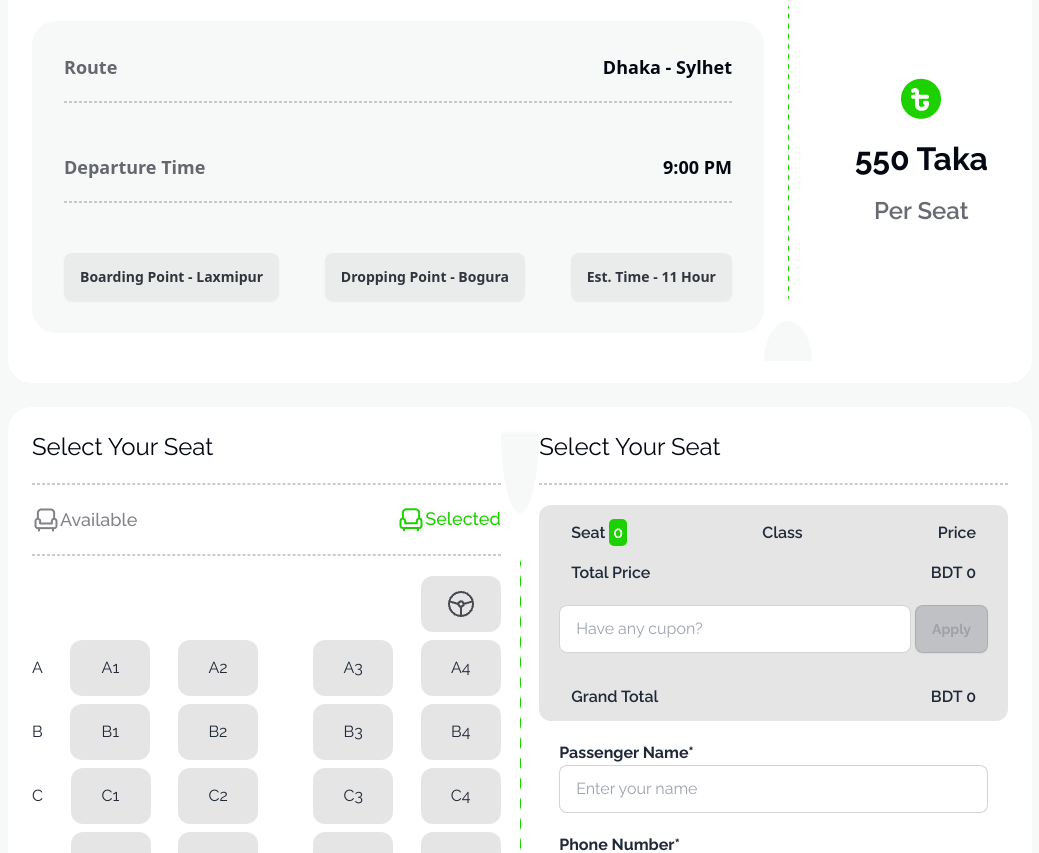
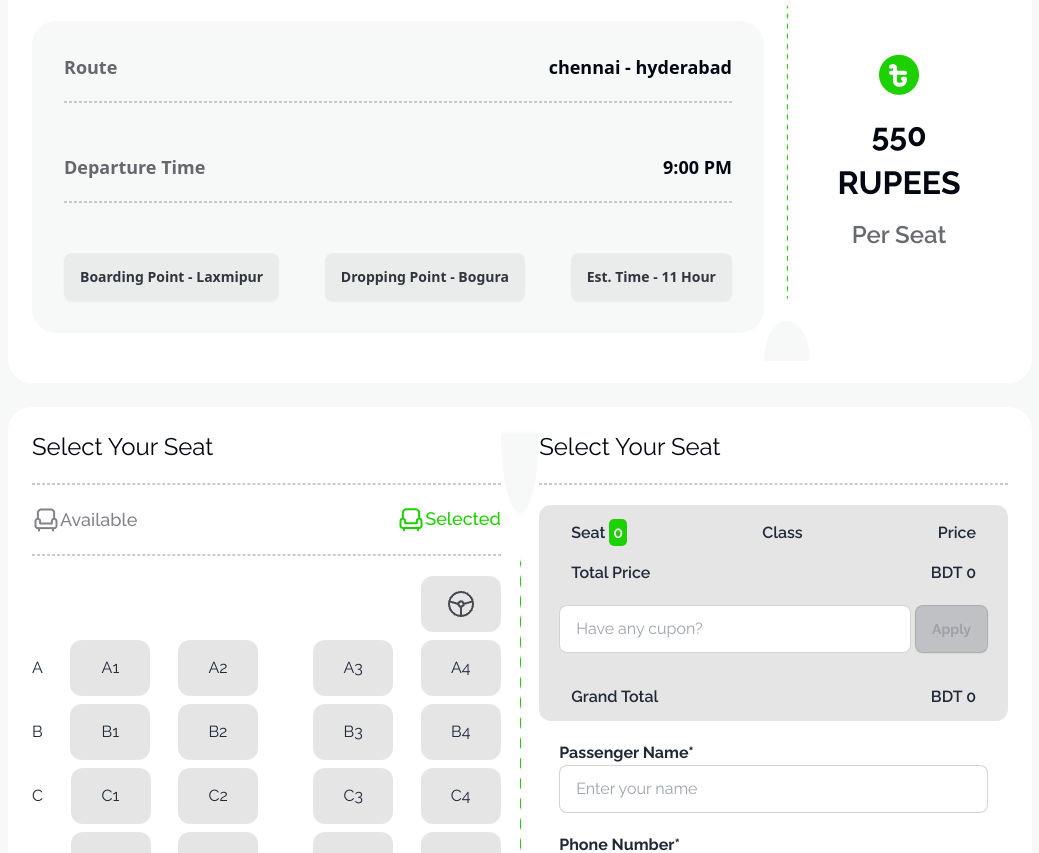
Before and after one commit to sameershaiks13/eticket, a plain HTML site: page index.html in a window 1280 px wide. Shown: the part 1863-2716 px from the top of the page, without its empty margins (120-1159 px from the left). Drawn offline with nearby package versions, Linux system fonts and the light colour scheme.

Commit message:
Update index.html

```diff
--- a/index.html
+++ b/index.html
@@ -277,7 +277,7 @@
                                     Route
                                 </p>
                                 <p class="text-[#030712]">
-                                    Dhaka - Sylhet
+                                    chennai - hyderabad
                                 </p>
                             </div>
 
@@ -322,7 +322,7 @@
                         <div class="flex flex-col gap-3 items-center justify-center">
                             <img src="images/fare.png" alt="" class="w-12">
                             <h2 class="font_raleway font-bold text-[32px] text-[#030712]">
-                                550 Taka
+                                550 RUPEES
                             </h2>
                             <h4 class="font_raleway font-semibold text-2xl text-[#03071299]">
                                 Per Seat
```
